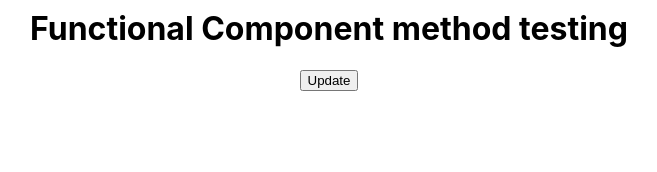
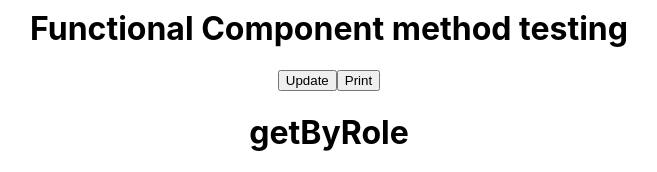
Before and after one commit to abhinav2697/Reactjs-mini-projects, a React (Create React App) app in the folder blog-app-test/: page / in a window 1280 px wide. Shown: the part 647-819 px from the top of the page, without its empty margins (311-968 px from the left). Built offline with nearby package versions, Linux system fonts and the light colour scheme.

Commit message:
new changes  added

```diff
--- a/blog-app-test/src/App.js
+++ b/blog-app-test/src/App.js
@@ -4,6 +4,7 @@ import { useState } from "react";
 import Button from "./Button";
 import Users from "./Users";
 import Fc from "./Fc";
+import GetByRole from "./GetByRole";
 function App() {
   const[data,setData]=useState("");
   return (
@@ -30,6 +31,7 @@ function App() {
       <Button/>
       <Users/>
       <Fc/>
+      <GetByRole/>
     </div>
   );
 }
--- a/blog-app-test/src/Fc.js
+++ b/blog-app-test/src/Fc.js
@@ -3,12 +3,19 @@ import React, { useState } from 'react'
 const Fc = () => {
     const [data,setData]=useState("");
     const handleData=()=>{
+
         setData("hello");
+    }
+
+    const handleOtherMethod=()=>{
+      console.log("hi");
+      return "hi";
     }
   return (
     <div className='App'>
         <h1>Functional Component method testing</h1>
         <button data-testid="btn1" onClick={handleData}>Update</button>
+        <button onClick={handleOtherMethod}>Print</button>
         <h2>{data}</h2>
     </div>
   )
--- /dev/null
+++ b/blog-app-test/src/GetByRole.js
@@ -0,0 +1,13 @@
+import React from 'react'
+
+const GetByRole = () => {
+  return (
+    <div>
+        <h1>getByRole</h1>
+
+        <input type='text' defaultValue={"hello"}></input>
+        </div>
+  )
+}
+
+export default GetByRole;
--- /dev/null
+++ b/blog-app-test/src/helper.js
@@ -0,0 +1,6 @@
+const handleOtherMethod=()=>{
+    console.log("hi");
+    return "hi";
+  }
+
+  export default handleOtherMethod;
```
Also changed, not shown: 2 other files (tests, documents, lock files or other folders).
